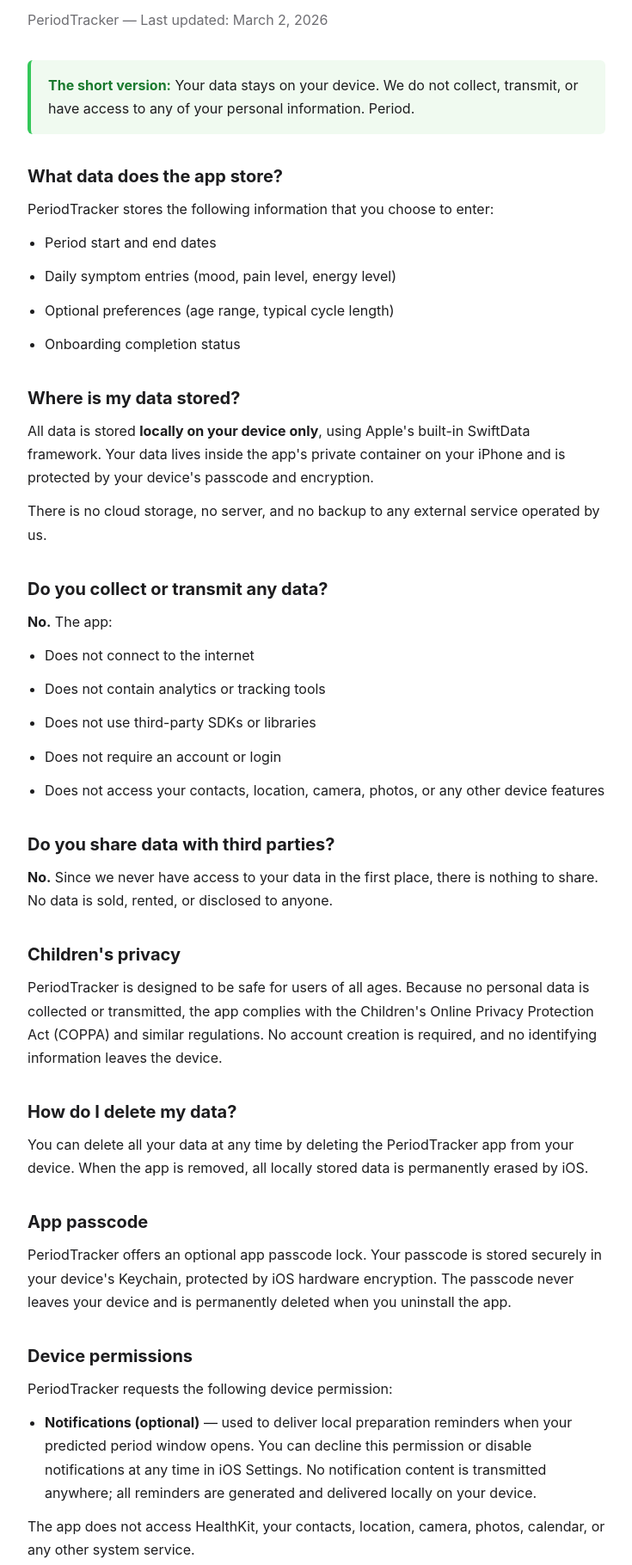
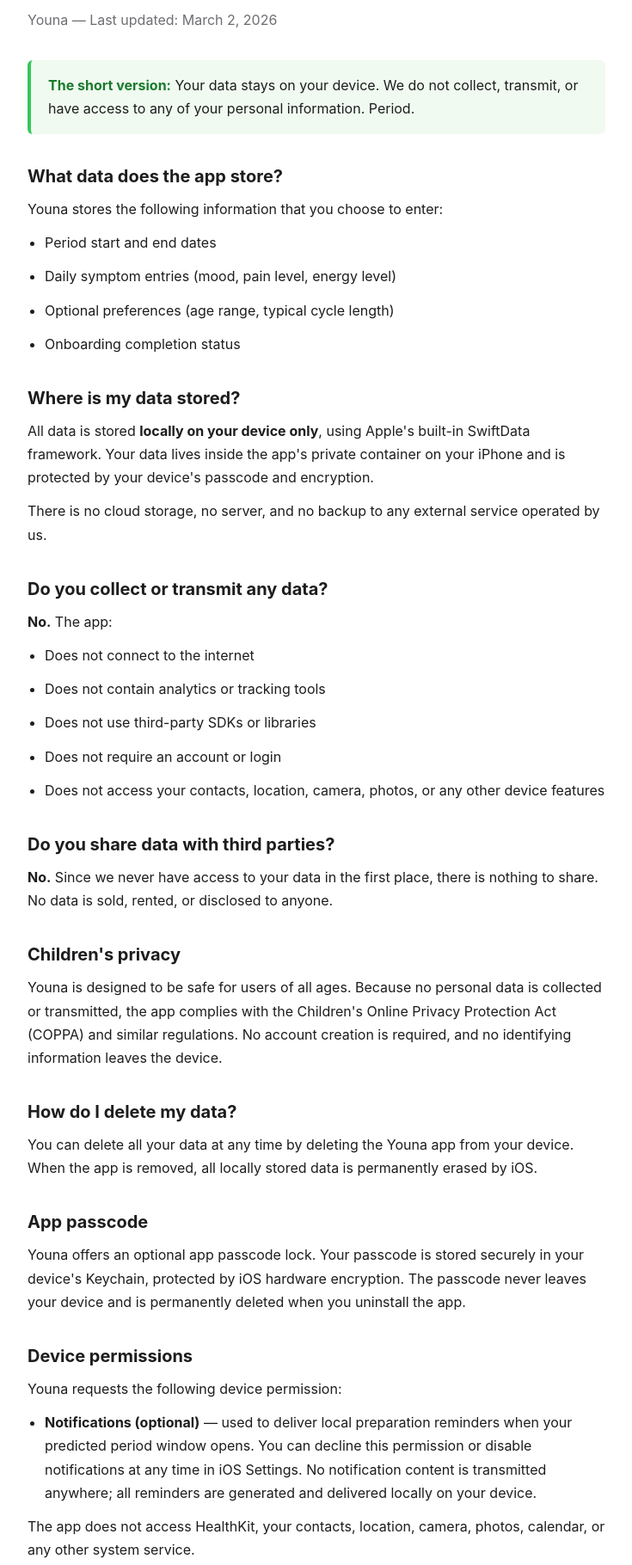
Before and after one commit to marynapavliuchenko/periodtracker-site, a plain HTML site: page privacy.html in a window 1280 px wide. Shown: the part 80-1900 px from the top of the page at 86% size, without its empty margins (272-1007 px from the left). Drawn offline with Linux system fonts and the light colour scheme.

Commit message:
Rename to Youna

```diff
--- a/privacy.html
+++ b/privacy.html
@@ -3,7 +3,7 @@
 <head>
     <meta charset="UTF-8">
     <meta name="viewport" content="width=device-width, initial-scale=1.0">
-    <title>PeriodTracker — Privacy Policy</title>
+    <title>Youna — Privacy Policy</title>
     <style>
         * { margin: 0; padding: 0; box-sizing: border-box; }
         body {
@@ -35,14 +35,14 @@
 <body>
 
 <h1>Privacy Policy</h1>
-<p class="subtitle">PeriodTracker &mdash; Last updated: March 2, 2026</p>
+<p class="subtitle">Youna &mdash; Last updated: March 2, 2026</p>
 
 <div class="highlight">
     <strong>The short version:</strong> Your data stays on your device. We do not collect, transmit, or have access to any of your personal information. Period.
 </div>
 
 <h2>What data does the app store?</h2>
-<p>PeriodTracker stores the following information that you choose to enter:</p>
+<p>Youna stores the following information that you choose to enter:</p>
 <ul>
     <li>Period start and end dates</li>
     <li>Daily symptom entries (mood, pain level, energy level)</li>
@@ -68,16 +68,16 @@
 <p><strong>No.</strong> Since we never have access to your data in the first place, there is nothing to share. No data is sold, rented, or disclosed to anyone.</p>
 
 <h2>Children's privacy</h2>
-<p>PeriodTracker is designed to be safe for users of all ages. Because no personal data is collected or transmitted, the app complies with the Children's Online Privacy Protection Act (COPPA) and similar regulations. No account creation is required, and no identifying information leaves the device.</p>
+<p>Youna is designed to be safe for users of all ages. Because no personal data is collected or transmitted, the app complies with the Children's Online Privacy Protection Act (COPPA) and similar regulations. No account creation is required, and no identifying information leaves the device.</p>
 
 <h2>How do I delete my data?</h2>
-<p>You can delete all your data at any time by deleting the PeriodTracker app from your device. When the app is removed, all locally stored data is permanently erased by iOS.</p>
+<p>You can delete all your data at any time by deleting the Youna app from your device. When the app is removed, all locally stored data is permanently erased by iOS.</p>
 
 <h2>App passcode</h2>
-<p>PeriodTracker offers an optional app passcode lock. Your passcode is stored securely in your device's Keychain, protected by iOS hardware encryption. The passcode never leaves your device and is permanently deleted when you uninstall the app.</p>
+<p>Youna offers an optional app passcode lock. Your passcode is stored securely in your device's Keychain, protected by iOS hardware encryption. The passcode never leaves your device and is permanently deleted when you uninstall the app.</p>
 
 <h2>Device permissions</h2>
-<p>PeriodTracker requests the following device permission:</p>
+<p>Youna requests the following device permission:</p>
 <ul>
     <li><strong>Notifications (optional)</strong> — used to deliver local preparation reminders when your predicted period window opens. You can decline this permission or disable notifications at any time in iOS Settings. No notification content is transmitted anywhere; all reminders are generated and delivered locally on your device.</li>
 </ul>
@@ -91,7 +91,7 @@
 <p><a href="mailto:periodtracker.app.support@gmail.com">periodtracker.app.support@gmail.com</a></p>
 
 <footer>
-    <p>&copy; 2026 PeriodTracker. All rights reserved.</p>
+    <p>&copy; 2026 Youna. All rights reserved.</p>
 </footer>
 
 </body>
```
Also changed, not shown: index.html (+6 -6 lines).
